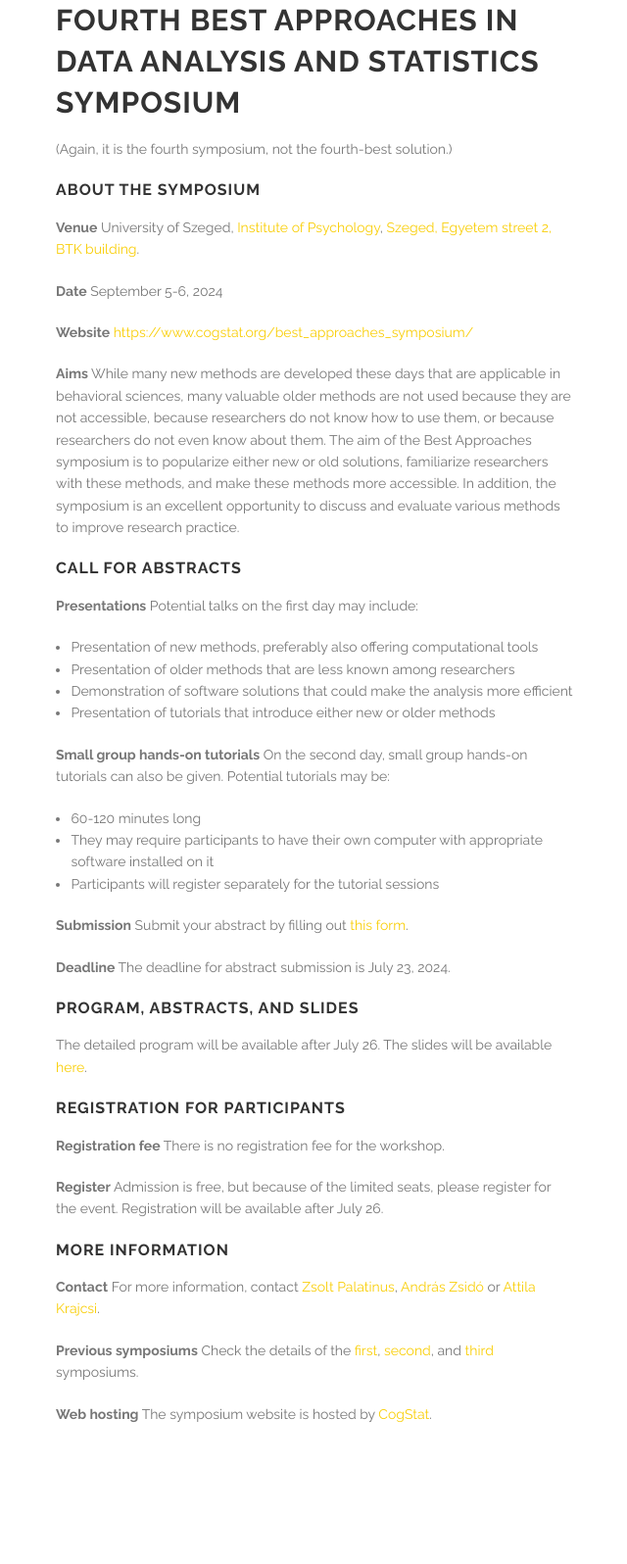
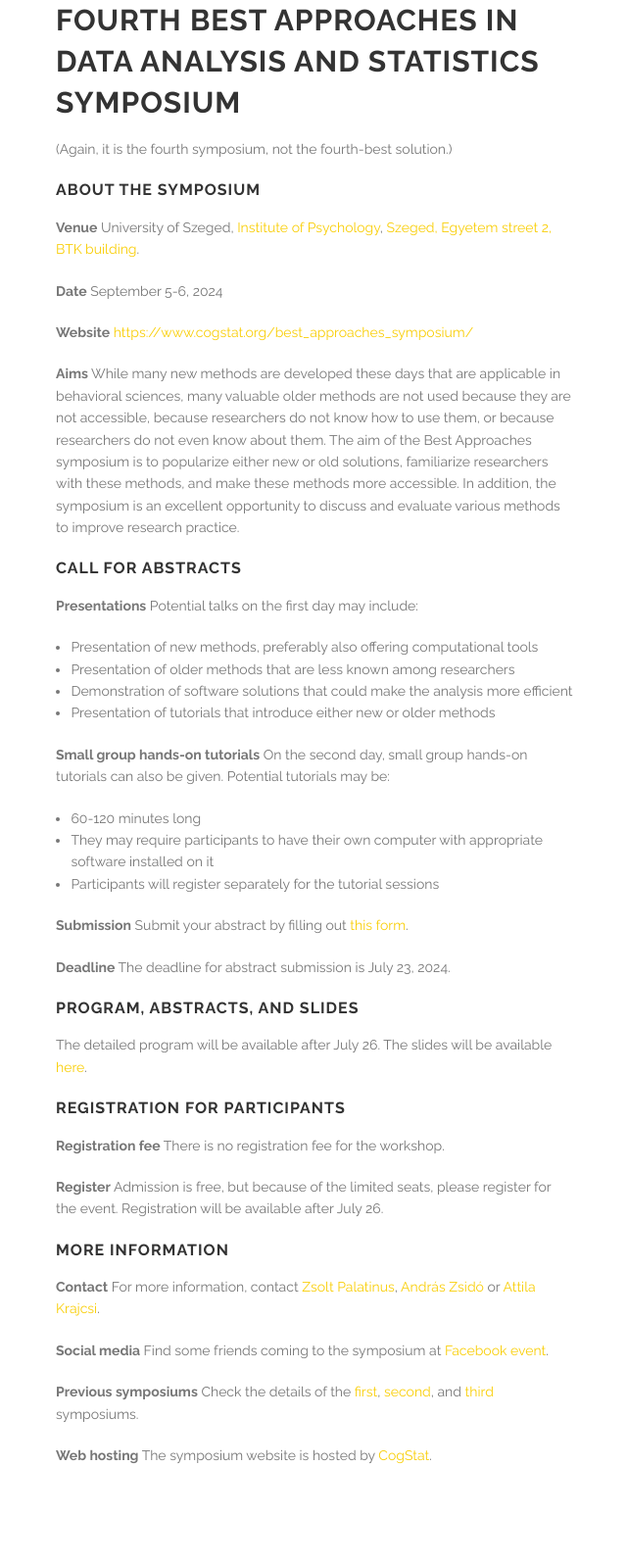
Before and after one commit to cogstat/cogstat_website, a Jekyll site: the page built from best_approaches_symposium/index.md, in a window 1280 px wide. Shown: the whole page at 98% size, without its empty margins (38-678 px from the left). Built offline with Jekyll 4.4.1, drawn with Linux system fonts in a browser that asks for light colours; before the commit the page ends 1554 px from its top, so only the background shows below that.

Commit message:
Update index.md

```diff
--- a/best_approaches_symposium/index.md
+++ b/best_approaches_symposium/index.md
@@ -48,6 +48,8 @@ __Register__ Admission is free, but because of the limited seats, please registe
 
 __Contact__ For more information, contact [Zsolt Palatinus](mailto:zsolt.palatinus@gmail.com), [András Zsidó](mailto:zsido.andras@pte.hu) or [Attila Krajcsi](mailto:krajcsi@gmail.com).
 
+__Social media__ Find some friends coming to the symposium at [Facebook event](https://www.facebook.com/events/7796899507071182/).
+
 __Previous symposiums__ Check the details of the [first](2017/index.html), [second](2019/index.html), and [third](2023/index.html) symposiums.
 
 __Web hosting__ The symposium website is hosted by [CogStat](https://www.cogstat.org).
```
